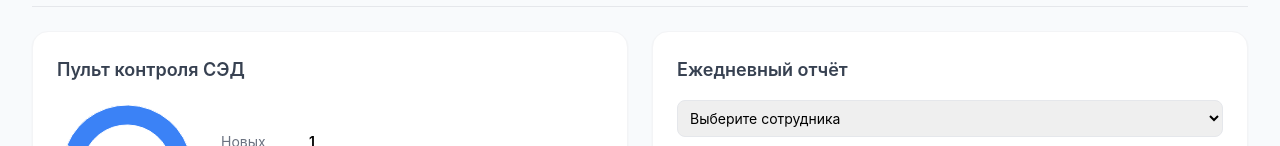
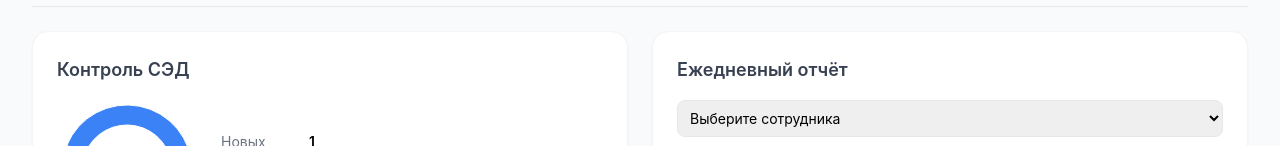
Before and after one commit to hbktq98brn-stack/dashbord, a React (Vite) app: page / in a window 1280 px wide. Shown: the part 151-297 px from the top of the page. Built offline with nearby package versions, Linux system fonts and the light colour scheme.

Commit message:
Update EmailPulse.jsx

```diff
--- a/src/components/DocumentFlow/EmailPulse.jsx
+++ b/src/components/DocumentFlow/EmailPulse.jsx
@@ -16,7 +16,7 @@
 
   return (
     <div className="bg-white p-6 rounded-2xl shadow-sm border border-gray-100">
-      <h2 className="text-lg font-semibold text-gray-700 mb-4">Пульт контроля СЭД</h2>
+      <h2 className="text-lg font-semibold text-gray-700 mb-4">Контроль СЭД</h2>
       <div className="flex items-center gap-6">
         <PieChart width={140} height={140}>
           <Pie data={data} innerRadius={45} outerRadius={65} dataKey="value">
```
